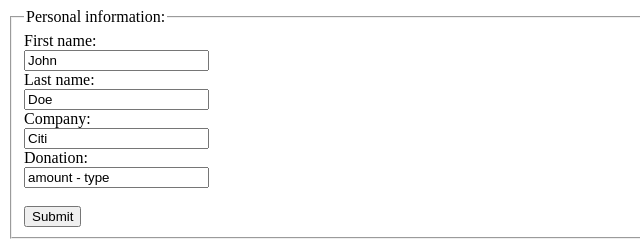
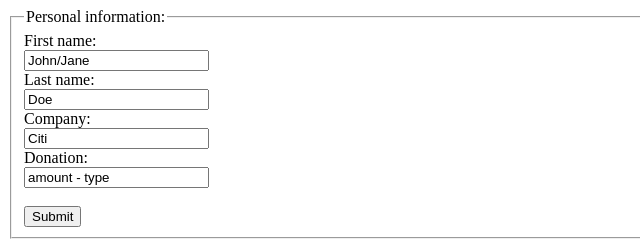
Before and after one commit to Jenny-Coleman/Test, a plain HTML site: page Submit.html in a window 1280 px wide. Shown: the full height of the page, 0-640 px from the left. Drawn offline with Linux system fonts and the light colour scheme.

Commit message:
Update Submit.html

```diff
--- a/Submit.html
+++ b/Submit.html
@@ -15,7 +15,7 @@
 
             First name:
             <br>
-            <input type="text" name="firstname" value="John"><br>
+            <input type="text" name="firstname" value="John/Jane"><br>
             Last name:
             <br>
             <input type="text" name="lastname" value="Doe"><br>
```
